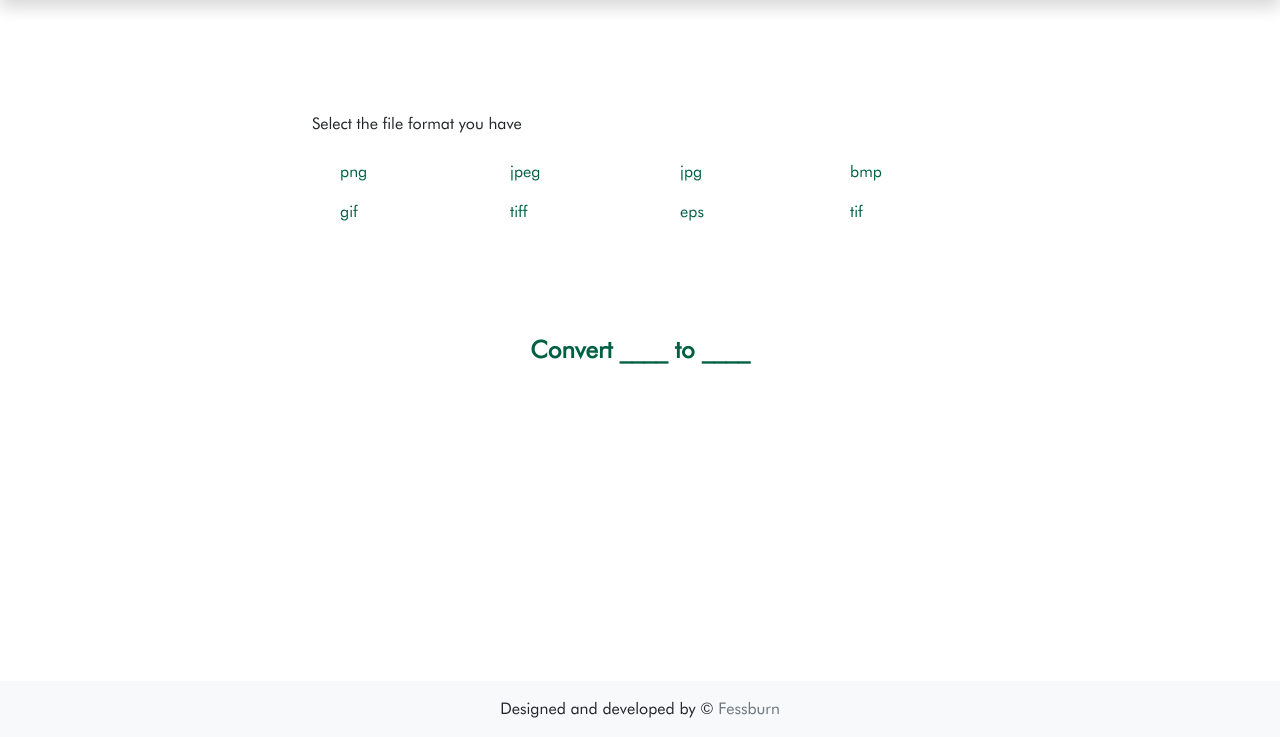
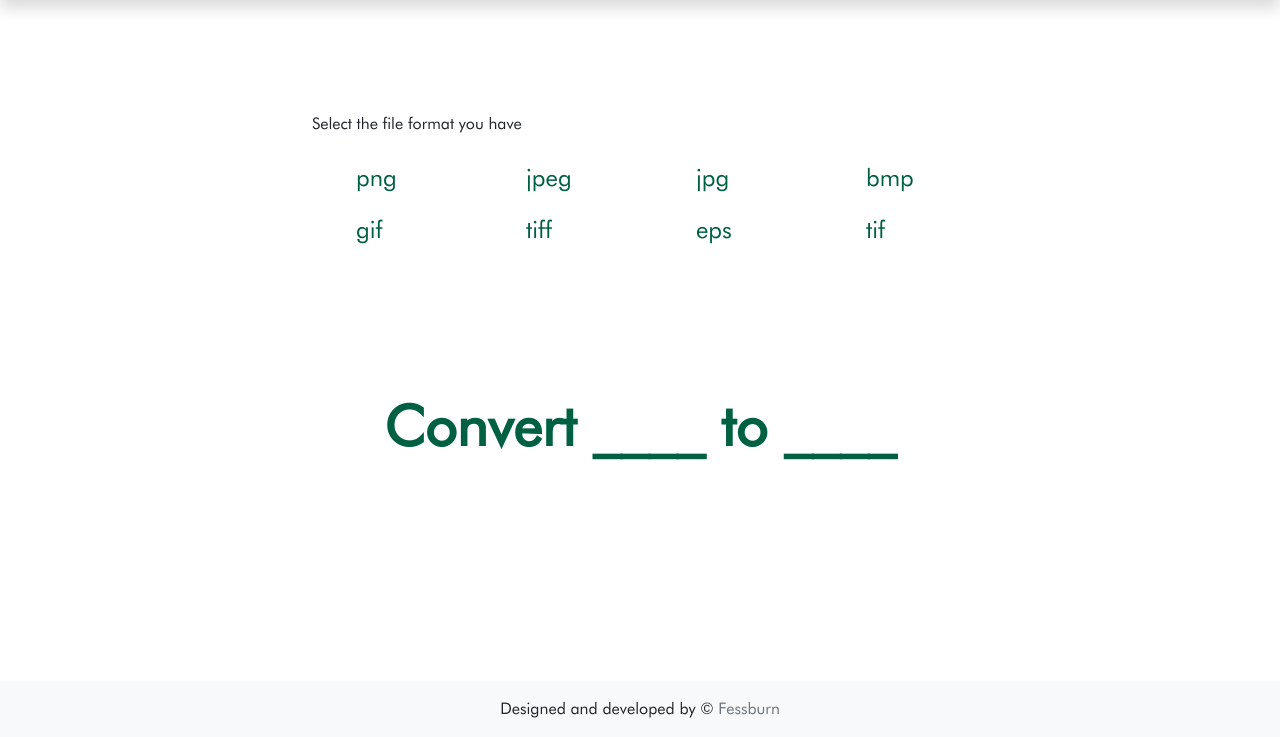
Before and after one commit to Ocolus1/img_converter, a Django app: page / in a window 1280 px wide. Shown: the part 63-800 px from the top of the page. Run offline with Django 3.2, Linux system fonts and the light colour scheme; parts of the project's set-up code (start-up, migrations or seed data) failed here and were passed over; some libraries are stand-ins or nearby versions.

Commit message:
changed font-size for text

```diff
--- a/img_converter/static/main/css/main.css
+++ b/img_converter/static/main/css/main.css
@@ -75,6 +75,16 @@ html, body {
     padding: 1em;
     font-size: 150%;
     font-weight: 600;
+}
+
+@media screen and (min-width: 992px) {
+    .h_4 {
+        font-size: 350%;
+    }
+
+    .img_t {
+        font-size: 150%;
+    }
 }
 
 .download {
```
